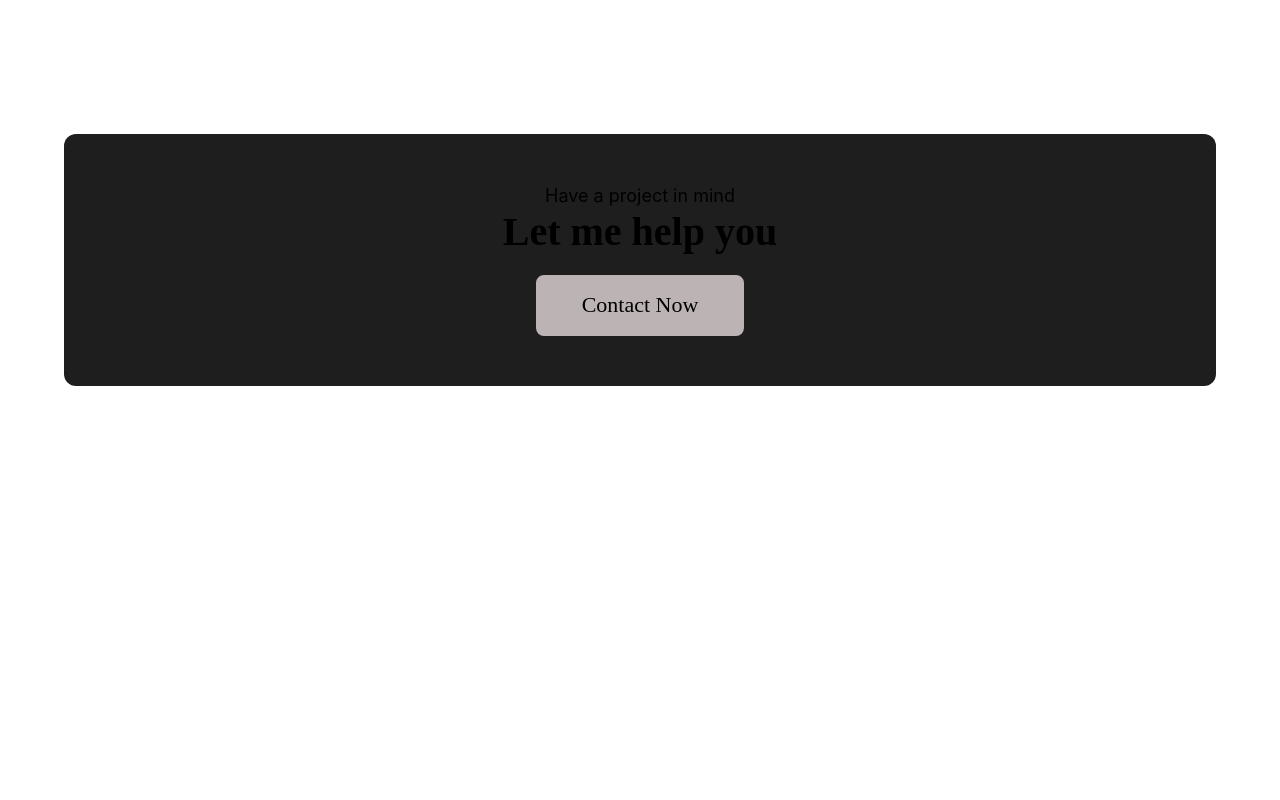
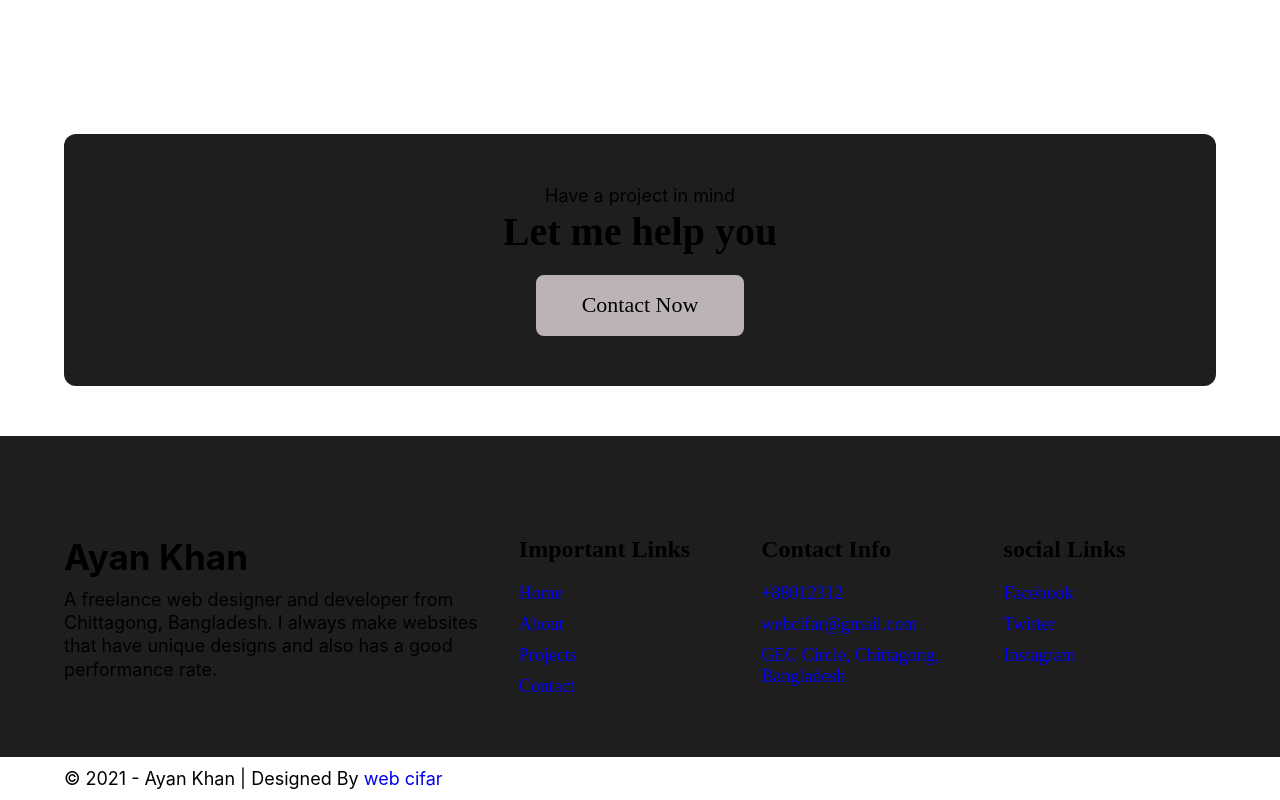
Before and after one commit to Adrenaline9/Personal-Portfolio, a Svelte app: page / in a window 1280 px wide. Shown: the part 3036-3836 px from the top of the page. Before the commit the page ends 3472 px from the top, so only its background shows below. Built offline with nearby package versions, Linux system fonts and the light colour scheme.

Commit message:
1 file modified

```diff
--- a/src/App.js
+++ b/src/App.js
@@ -7,6 +7,8 @@ import Home from './pages/Home';
 import Projects from './pages/Projects';
 import NoPage from "./pages/NoPage";
 import NavMenu from "./components/NavMenu";
+import Footer from "./components/Footer";
+
 
 import "./style.css";
 
@@ -21,6 +23,7 @@ export default function App() {
           <Route path="contact" element={<Contact />} />
           <Route path="*" element={<NoPage />} />
         </Routes>
+        <Footer />
     </BrowserRouter>
  );
 }
```
